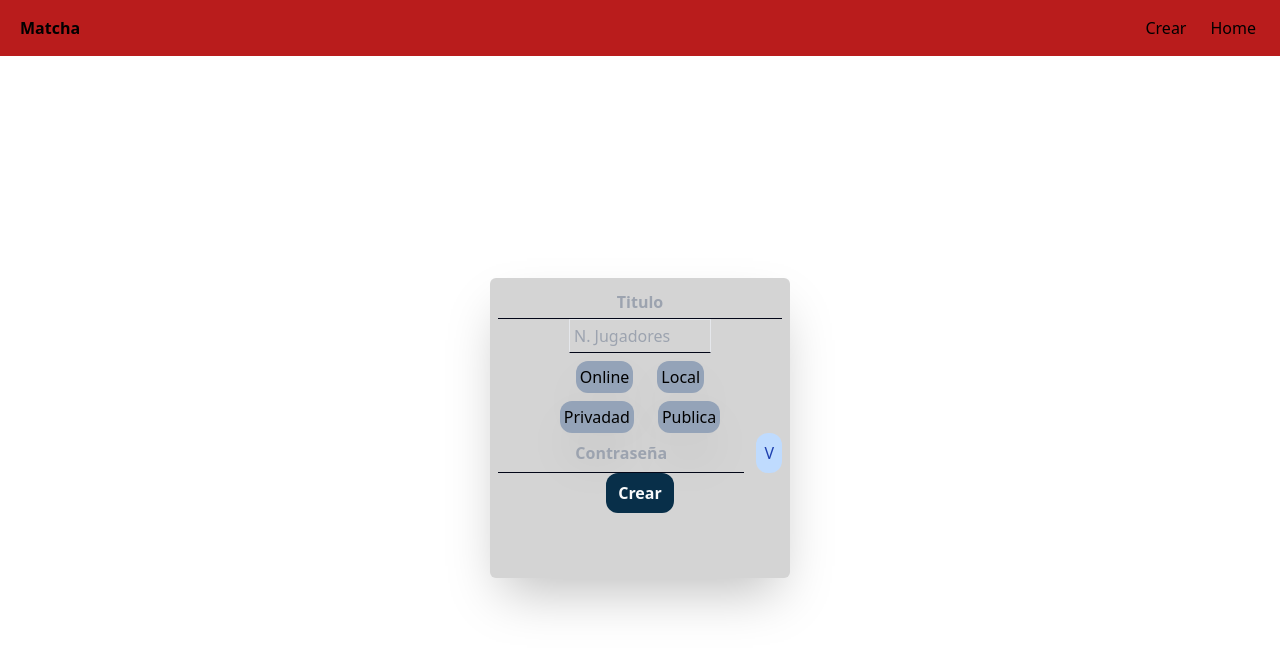
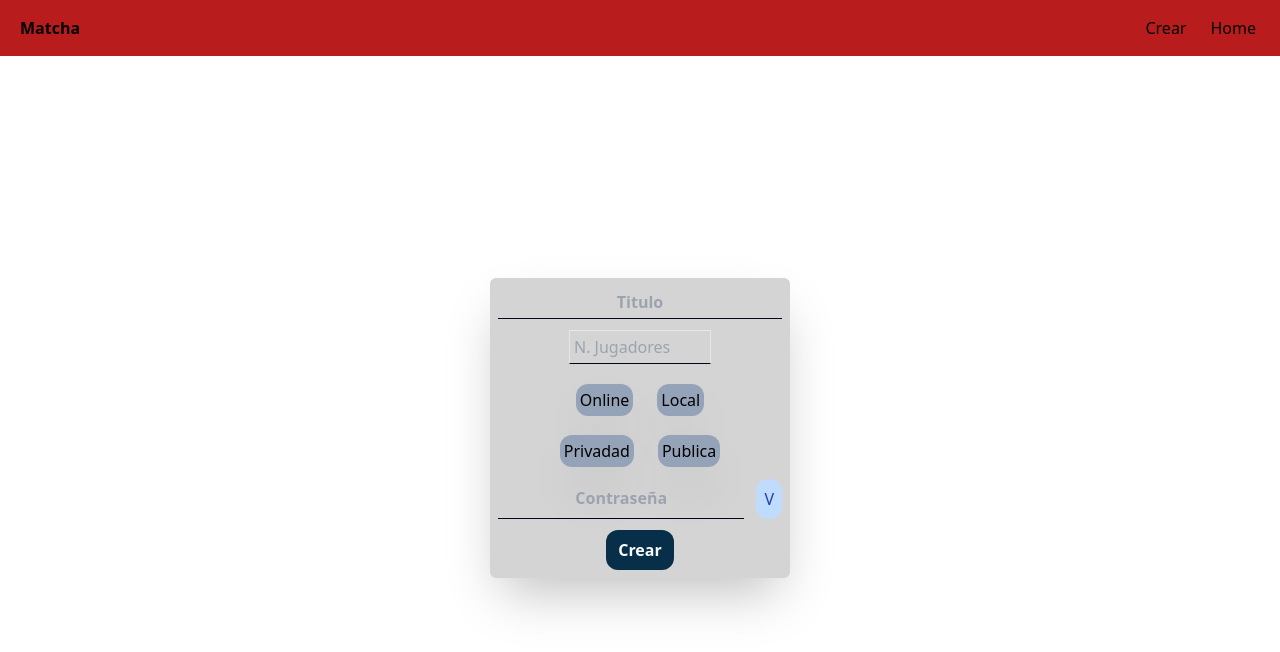
Before and after one commit to LuisArielRetanaHernadez/Memorama, a React (Vite) app: page /create/game in a window 1280 px wide. Shown: the top 652 px of the page. Built offline with nearby package versions, Linux system fonts and the light colour scheme.

Commit message:
agregando flex, flex-col y just-between

```diff
--- a/src/pages/CreateGamer/CreateGamer.jsx
+++ b/src/pages/CreateGamer/CreateGamer.jsx
@@ -6,7 +6,7 @@ const CreateGamer = () => {
 
   return (
     <div className=" min-h-wrapped-menu grid grid-cols-create-gamer grid-rows-create-gamer justify-center content-center">
-      <form className="p-2 rounded-md shadow-2xl bg-neutral-300">
+      <form className="p-2 rounded-md shadow-2xl bg-neutral-300 flex flex-col justify-between">
         <div className="">
           <input className="w-full font-semibold text-center border-b border-b-slate-950 p-1 outline-none bg-transparent" placeholder="Titulo"/>
         </div>
```
